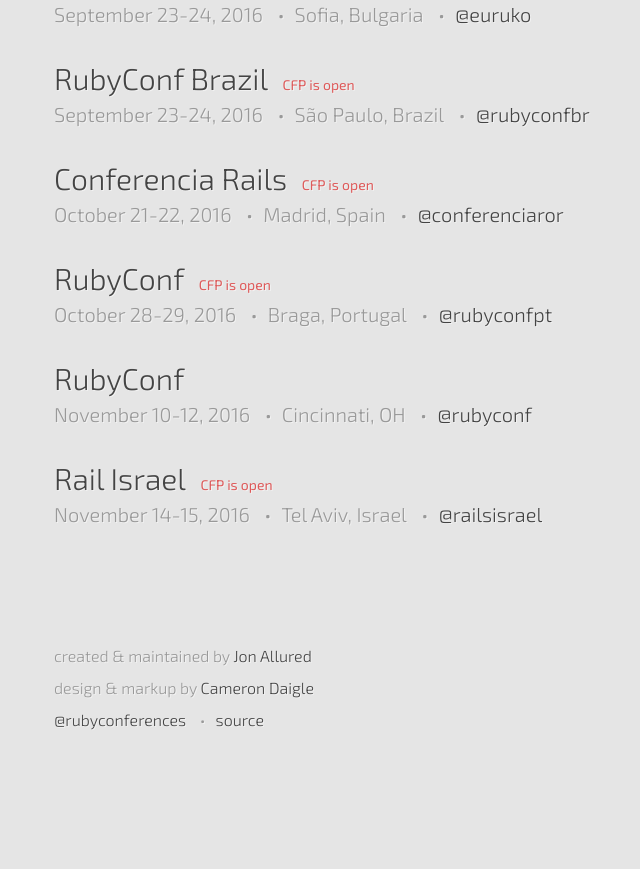
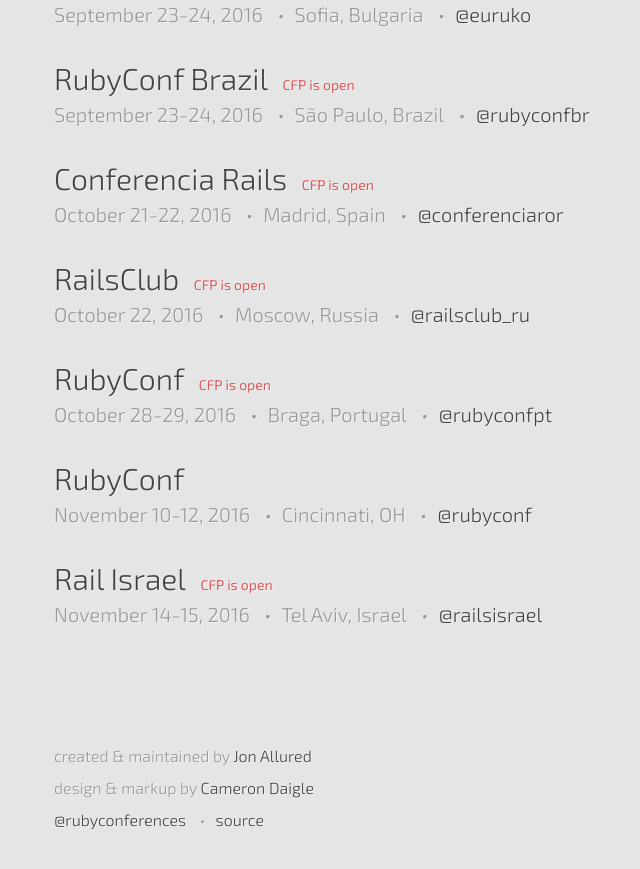
Before and after one commit to ruby-conferences/ruby-conferences.github.io, a Jekyll site: the page built from index.html, in a window 1280 px wide and 900 px high, scrolled down 2002 px. Shown: the top 869 px of the window, without its empty margins (186-826 px from the left). Built offline with Jekyll 4.4.1, drawn with Linux system fonts in a browser that asks for light colours; before the commit the page ends 2818 px from its top, so only the background shows below that.

Commit message:
Add RailsClub event to events

```diff
--- a/_data/current.yml
+++ b/_data/current.yml
@@ -119,6 +119,13 @@
   twitter: conferenciaror
   cfp_phrase: CFP is open
 
+- name: RailsClub
+  location: Moscow, Russia
+  dates: "October 22, 2016"
+  url: http://railsclub.ru/en/main.html
+  twitter: railsclub_ru
+  cfp_phrase: CFP is open
+
 - name: RubyConf
   location: Braga, Portugal
   dates: "October 28-29, 2016"
```
